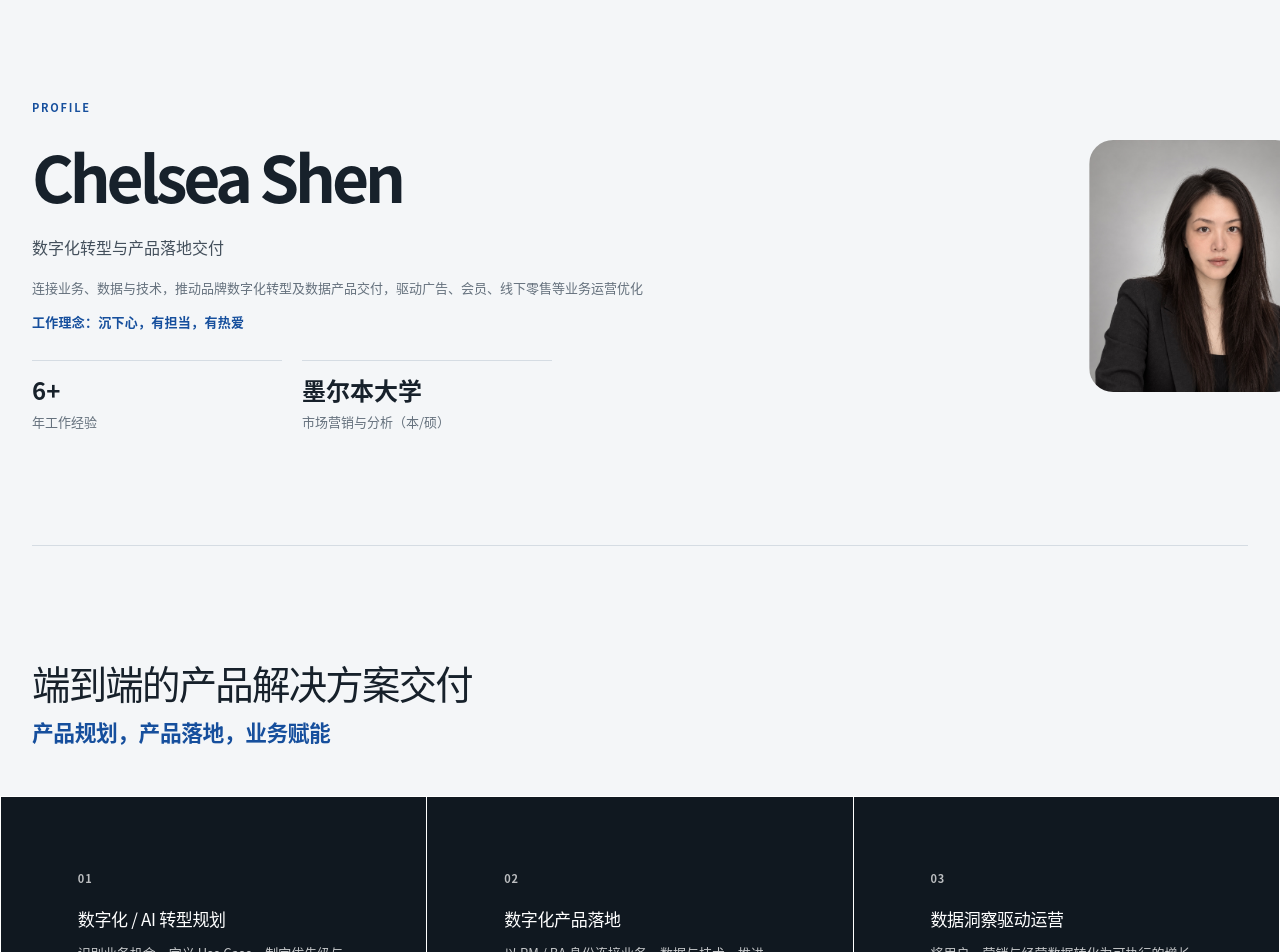
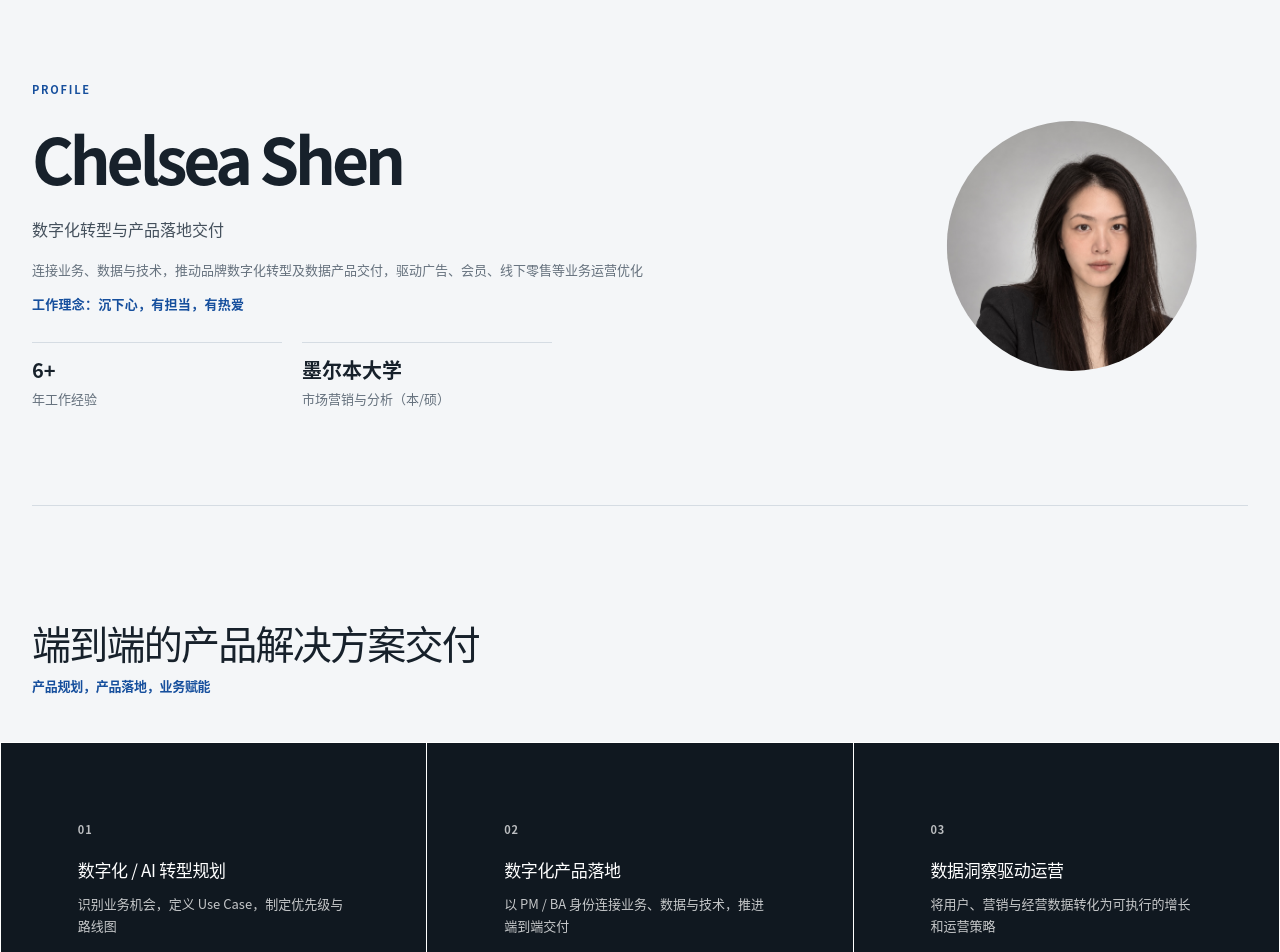
Before and after one commit to chelsea515/chelseashen_d, a Next.js app: page / in a window 1280 px wide. Shown: the part 100-1052 px from the top of the page. Built offline with nearby package versions, Linux system fonts and the light colour scheme.

Commit message:
Adjust resume hero visual proportions

```diff
--- a/app/globals.css
+++ b/app/globals.css
@@ -47,11 +47,11 @@ nav a:hover { color: var(--blue); }
 
 .hero {
   width: min(1400px, calc(100% - 64px));
-  min-height: 560px;
+  min-height: 520px;
   margin: 0 auto;
   display: grid;
-  grid-template-columns: minmax(0, 1fr) minmax(240px, .72fr);
-  gap: clamp(48px, 7vw, 130px);
+  grid-template-columns: minmax(0, 1.08fr) minmax(240px, .62fr);
+  gap: clamp(44px, 6vw, 110px);
   align-items: center;
   border-bottom: 1px solid var(--line);
 }
@@ -61,23 +61,23 @@ nav a:hover { color: var(--blue); }
 .hero-subcopy { max-width: none; margin: 16px 0 0; color: var(--muted); font-size: 13px; line-height: 1.8; }
 .hero-belief { margin: 11px 0 0; color: var(--blue); font-size: 13px; font-weight: 650; letter-spacing: .02em; }
 
-.portrait-frame { position: relative; align-self: center; justify-self: end; padding: 0; text-align: center; transform: translateX(clamp(20px, 4vw, 64px)); }
-.portrait { width: 210px; height: 252px; object-fit: cover; object-position: center top; border-radius: 24px; filter: grayscale(8%); box-shadow: none; mix-blend-mode: multiply; }
+.portrait-frame { position: relative; align-self: center; justify-self: end; padding: 0; text-align: center; transform: translateX(clamp(-56px, -4vw, -28px)); }
+.portrait { width: clamp(210px, 20vw, 250px); height: clamp(210px, 20vw, 250px); object-fit: cover; object-position: center top; border-radius: 50%; filter: grayscale(8%); box-shadow: none; mix-blend-mode: multiply; }
 
 .fact-grid { max-width: 520px; display: grid; grid-template-columns: 1fr 1fr; gap: 20px; margin-top: 28px; }
 .fact-grid div { padding-top: 16px; border-top: 1px solid var(--line); }
 .fact-grid strong, .fact-grid span { display: block; }
-.fact-grid strong { font-size: 24px; line-height: 1.1; letter-spacing: 0; }
+.fact-grid strong { font-size: 20px; line-height: 1.1; letter-spacing: 0; }
 .fact-grid span { margin-top: 6px; font-size: 13px; line-height: 1.8; color: var(--muted); }
 
 .section { width: min(1400px, calc(100% - 64px)); margin: 0 auto; padding: 112px 0; border-bottom: 1px solid var(--line); }
 .profile { display: grid; grid-template-columns: minmax(0, 1fr); gap: 46px; }
-.profile h2 { margin: 0; color: var(--ink); font-size: clamp(30px, 3vw, 44px); letter-spacing: -.045em; line-height: 1.25; white-space: nowrap; }
-.profile-subtitle { margin: 8px 0 0; color: var(--blue); font-size: clamp(16px, 1.7vw, 22px); font-weight: 700; letter-spacing: -.02em; }
-.section-heading h2, .education h2 { margin: 0; font-size: clamp(31px, 3.8vw, 54px); letter-spacing: -.055em; line-height: 1.25; }
+.profile h2 { margin: 0; color: var(--ink); font-size: clamp(30px, 3.75vw, 39px); letter-spacing: -.045em; line-height: 1.25; white-space: nowrap; }
+.profile-subtitle { margin: 8px 0 0; color: var(--blue); font-size: 13px; font-weight: 700; letter-spacing: -.02em; }
+.section-heading h2, .education h2 { margin: 0; font-size: clamp(31px, 3.75vw, 52px); letter-spacing: -.055em; line-height: 1.25; }
 .section-intro { max-width: 680px; margin: 22px 0 50px; color: var(--muted); font-size: 16px; }
 .capability-list { width: 100vw; margin-left: calc(50% - 50vw); margin-right: calc(50% - 50vw); display: grid; grid-template-columns: repeat(3, 1fr); gap: 1px; background: #fff; border: 1px solid #fff; }
-.capability-list article { min-height: 260px; padding: 44px clamp(30px, 6vw, 86px); background: var(--charcoal); color: #fff; display: flex; flex-direction: column; justify-content: center; }
+.capability-list article { min-height: 270px; padding: 44px clamp(30px, 6vw, 86px); background: var(--charcoal); color: #fff; display: flex; flex-direction: column; justify-content: center; }
 .capability-list article + article { border-left: 0; }
 .capability-list span { color: rgba(255, 255, 255, .72); font-size: 11px; font-weight: 700; letter-spacing: .08em; }
 .capability-list h3 { margin: 18px 0 9px; color: #fff; font-size: 17px; letter-spacing: -.02em; }
@@ -133,7 +133,7 @@ button:focus-visible, a:focus-visible { outline: 3px solid #8eb2e4; outline-offs
   .site-header, .hero, .section, footer { width: min(100% - 40px, 700px); }
   .site-header { grid-template-columns: 1fr auto; height: 72px; }
   .hero { grid-template-columns: 1fr 180px; gap: 36px; padding: 74px 0 60px; min-height: auto; }
-  .portrait { width: 160px; height: 194px; border-radius: 22px; }
+  .portrait { width: 170px; height: 170px; border-radius: 50%; }
   .profile, .section-heading, .education { grid-template-columns: 1fr; gap: 22px; }
   .capability-list { grid-column: auto; }
   .section-heading p { grid-column: auto; }
```
Also changed, not shown: 1 other file (tests, documents, lock files or other folders).
